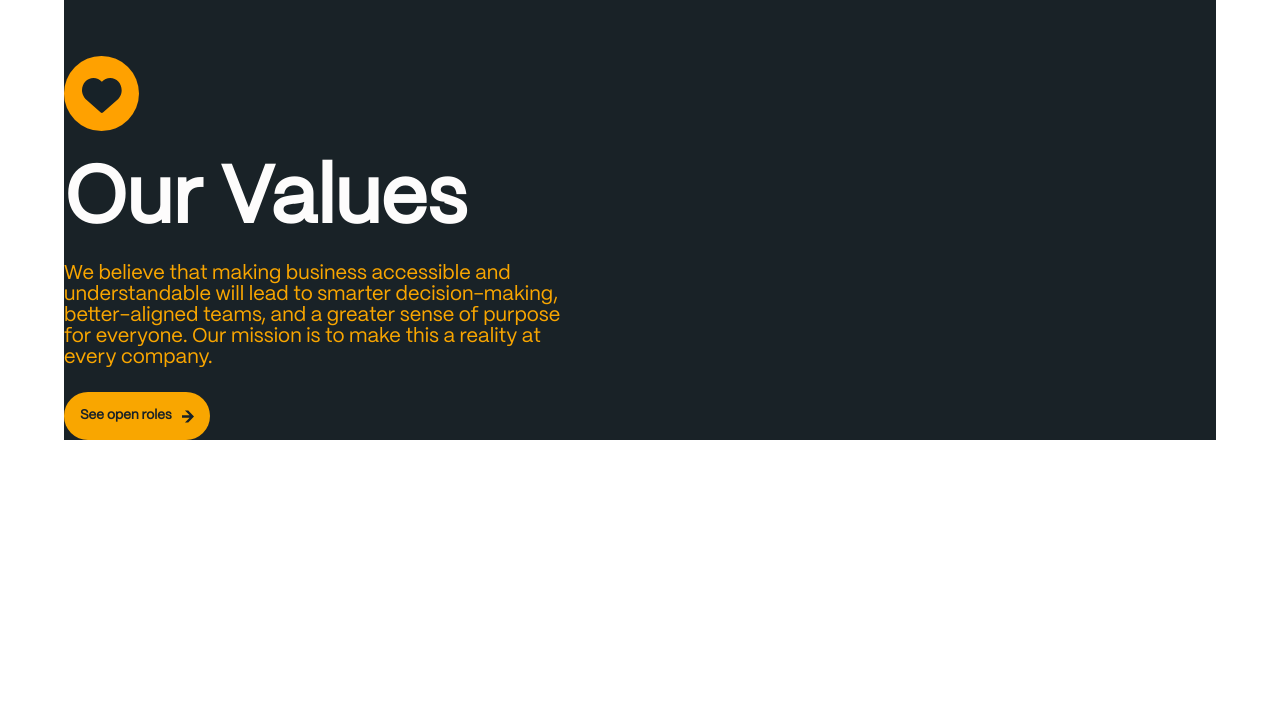
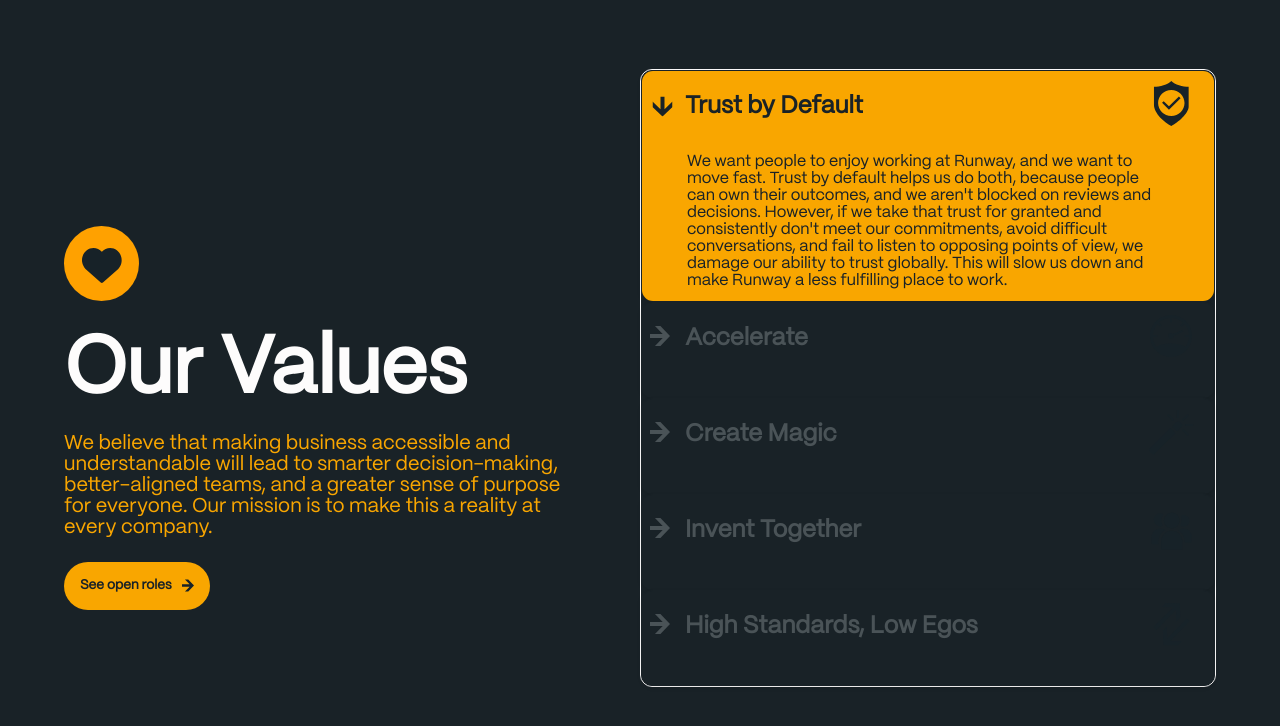
Before and after one commit to maxmason0322/reform-collective-test, a React (Create React App) app: page / in a window 1280 px wide. Shown: the top 726 px of the page. Built offline with nearby package versions, Linux system fonts and the light colour scheme.

Commit message:
values accordion and general careers page info

```diff
--- a/src/App.tsx
+++ b/src/App.tsx
@@ -1,10 +1,22 @@
 import React from 'react';
 import './App.css';
 import Careers from './pages/CareersPage/Careers';
+import { createGlobalStyle } from 'styled-components';
+import { colors } from './styles/colors';
+
+const GlobalStyle = createGlobalStyle`
+  html, body {
+    margin: 0;
+    padding: 0;
+    font-family: 'PP Mori', 'Inter';
+    background-color: ${colors.primary};
+  }
+`;
 
 function App() {
   return (
     <>
+      <GlobalStyle />
       <Careers title="Our Values" content="We believe that making business accessible and understandable will lead to smarter decision-making, better-aligned teams, and a greater sense of purpose for everyone. Our mission is to make this a reality at every company." />
     </>
   );
--- /dev/null
+++ b/src/assets/icons/AccordionArrow.tsx
@@ -0,0 +1,31 @@
+import React from 'react';
+import styled from 'styled-components';
+
+interface ArrowIconProps {
+  isActive: boolean;
+}
+
+const IconWrapper = styled.div<{ isActive: boolean }>`
+  display: inline-block;
+  transform: ${({ isActive }) => (isActive ? 'rotate(90deg)' : 'rotate(0deg)')};
+  transition: transform 0.5s ease;
+`;
+
+const ArrowIcon: React.FC<ArrowIconProps> = ({ isActive }: { isActive: boolean }) => {
+  return (
+    <IconWrapper isActive={isActive}>
+      <svg width="20" height="20" viewBox="0 0 20 20" fill="none" xmlns="http://www.w3.org/2000/svg">
+      <path
+        d="M10.414 -4.19015e-07L20 10L10.4132 20L4.9729 20L12.6671 11.9996L-5.24517e-07 11.9996L-3.49672e-07 7.99956L12.6671 7.99956L4.97375 -6.56818e-07L10.414 -4.19015e-07Z"
+        fill={isActive ? "#192227" : "#4A5357"}
+        style={{
+          fill: isActive ? "#192227" : "#4A5357",
+          fillOpacity: 1,
+        }}
+      />
+    </svg>
+    </IconWrapper>
+  );
+};
+
+export default ArrowIcon;
--- a/src/components/Accordion/Accordion.tsx
+++ b/src/components/Accordion/Accordion.tsx
@@ -1,3 +1,46 @@
-const Accordion = () => {};
+import React, { useState } from 'react';
+import styled from 'styled-components';
+import AccordionItem from './AccordionItem';
+import { colors } from '../../styles/colors';
+
+interface AccordionProps {
+  items: { id: number; title: string; icon: React.ReactNode; content: string }[];
+}
+
+const AccordionContainer = styled.div`
+  width: 90%;
+  margin: 0 auto;
+  border: 1px solid ${colors.detailLight};
+  border-radius: 12px;
+  margin-bottom: 8%;
+  margin-top: 6%;
+
+  @media (max-width: 600px) {
+    display: none;
+  }
+`;
+
+const Accordion: React.FC<AccordionProps> = ({ items }) => {
+  const [activeIndex, setActiveIndex] = useState<number | null>(0);
+
+  const toggleAccordion = (index: number) => {
+    setActiveIndex((prevIndex) => (prevIndex === index ? null : index));
+  };
+
+  return (
+    <AccordionContainer>
+      {items.map((item, index) => (
+        <AccordionItem
+          key={index}
+          title={item.title}
+          icon={item.icon}
+          content={item.content}
+          isActive={index === activeIndex}
+          toggleAccordion={() => toggleAccordion(index)}
+        />
+      ))}
+    </AccordionContainer>
+  );
+};
 
 export default Accordion;
--- a/src/components/Accordion/AccordionItem.tsx
+++ b/src/components/Accordion/AccordionItem.tsx
@@ -1,3 +1,106 @@
-const AccordionItem = () => {};
+import React, { useEffect, useRef } from 'react';
+import styled from 'styled-components';
+import { colors } from '../../styles/colors';
+import { gsap } from 'gsap';
+import ArrowIcon from '../../assets/icons/AccordionArrow';
+
+interface AccordionItemProps {
+  title: string;
+  icon: React.ReactNode;
+  content: string;
+  isActive: boolean;
+  toggleAccordion: () => void;
+}
+
+const AccordionItemContainer = styled.div<{ isActive: boolean }>`
+  display: flex;
+  flex-direction: column;
+  border-radius: 12px;
+  justify-content: center;
+  overflow: hidden;
+  border: 1px solid ${colors.primary};
+  box-shadow: 0 2px 4px rgba(0, 0, 0, 0.1);
+  color: ${({ isActive }) => (isActive ? colors.primary : colors.detailDark)};
+`;
+
+const AccordionItemHeader = styled.div<{ isActive: boolean }>`
+  padding: 8px;
+  background-color: ${({ isActive }) => (isActive ? colors.secondary : colors.primary)};
+  color: ${({ isActive }) => (isActive ? '#fff' : '#333')};
+  cursor: pointer;
+  display: flex;
+  justify-content: space-between;
+  align-items: center;
+  font-weight: bold;
+  transition: background-color 0.5s ease;
+  color: ${({ isActive }) => (isActive ? colors.primary : colors.detailDark)};
+`;
+
+const AccordionItemTitle = styled.h3`
+  font-size: 1.5em;
+  margin: 0;
+  margin-left: 15px;
+`;
+
+const AccordionItemContent = styled.p<{ isActive: boolean }>`
+  padding: 12px 45px;
+  opacity: ${({ isActive }) => (isActive ? 1 : 0)};
+  height: ${({ isActive }) => (isActive ? 'auto' : '0')};
+  transform: ${({ isActive }) => (isActive ? 'scaleY(1)' : 'scaleY(0)')};
+  transition: opacity 0.5s ease, transform 0.5s ease;
+  overflow: hidden;
+  background-color: ${colors.secondary};
+  margin: 0;
+  font-size: 1em;
+`;
+
+const AccordionItemIcon = styled.div`
+  margin-right: 10px;
+`;
+
+const AccordionItemArrow = styled(ArrowIcon)`
+  margin-left: 10px;
+`;
+
+const AccordionHeaderSubsection = styled.div`
+  display: flex;
+  justify-content: flex-start;
+`;
+
+const AccordionItem: React.FC<AccordionItemProps> = ({ title, icon, content, isActive, toggleAccordion }) => {
+  const contentRef = useRef<HTMLDivElement>(null);
+  useEffect(() => {
+    const contentElement = contentRef.current;
+
+    if (contentElement) {
+      const tl = gsap.timeline({
+        paused: true,
+        reversed: !isActive,
+      });
+
+      tl.from(contentElement, {
+        opacity: 0,
+        transform: 'scaleY(0)',
+        duration: 0.3,
+        ease: 'power2.inOut',
+      });
+
+      isActive ? tl.play() : tl.reverse();
+    }
+  }, [isActive]);
+
+  return (
+    <AccordionItemContainer isActive={isActive}>
+      <AccordionItemHeader isActive={isActive} onClick={toggleAccordion}>
+        <AccordionHeaderSubsection>
+          <AccordionItemArrow isActive={isActive}/>
+          <AccordionItemTitle>{title}</AccordionItemTitle>
+        </AccordionHeaderSubsection>
+        <AccordionItemIcon>{icon}</AccordionItemIcon>
+      </AccordionItemHeader>
+      <AccordionItemContent isActive={isActive}>{content}</AccordionItemContent>
+    </AccordionItemContainer>
+  );
+};
 
 export default AccordionItem;
--- a/src/pages/CareersPage/Careers.tsx
+++ b/src/pages/CareersPage/Careers.tsx
@@ -6,7 +6,6 @@
 import "../../styles/fonts.css";
 import Accordion from "../../components/Accordion/Accordion";
 import PeopleCarousel from "../../components/PeopleCarousel/PeopleCarousel";
-import ValuesCarousel from "../../components/ValuesCarousel/ValuesCarousel";
 import { ReactComponent as TrustIcon } from "../../assets/icons/trust.svg";
 import { ReactComponent as AccelerateIcon } from "../../assets/icons/accelerate.svg";
 import { ReactComponent as MagicIcon } from "../../assets/icons/magic.svg";
@@ -165,7 +164,6 @@
           </InfoContainerText>
           <ButtonWithIcon />
         </InfoContainer>
-        {/* <ValuesCarousel cards={cards} /> */}
         {screenWidth > 600 ? (
           <Accordion items={carouselItems} />
         ) : (
@@ -174,7 +172,6 @@
       </CareersContainer>
       <PeopleCarousel />
     </>
-
   );
 };
 
```
